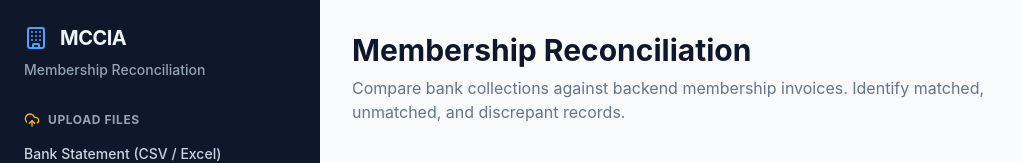
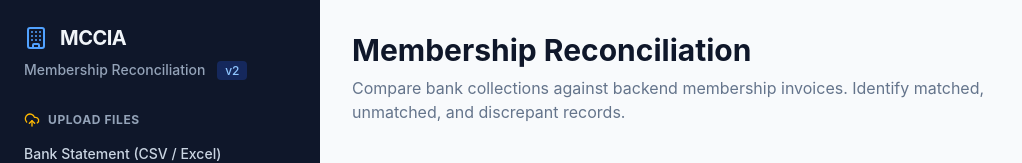
Before and after one commit to mcciaexplore-netizen/Membership-Reconciliation, a React (Vite) app in the folder web/: page / in a window 1280 px wide. Shown: the top 163 px of the page, without its empty margins (0-1022 px from the left). Built offline with nearby package versions, Linux system fonts and the light colour scheme.

Commit message:
chore: add v2 marker to UI

```diff
--- a/web/src/App.tsx
+++ b/web/src/App.tsx
@@ -61,7 +61,7 @@ function App() {
           <Building className="w-6 h-6 text-blue-400" />
           <h1 className="text-xl font-bold tracking-tight">MCCIA</h1>
         </div>
-        <p className="text-slate-400 text-sm font-medium mb-8">Membership Reconciliation</p>
+        <p className="text-slate-400 text-sm font-medium mb-8">Membership Reconciliation <span className="text-xs ml-2 bg-blue-900/50 text-blue-300 px-2 py-0.5 rounded">v2</span></p>
 
         <div className="flex items-center gap-2 text-xs font-bold text-slate-400 tracking-wider mb-4">
           <UploadCloud className="w-4 h-4 text-amber-400" />
```
